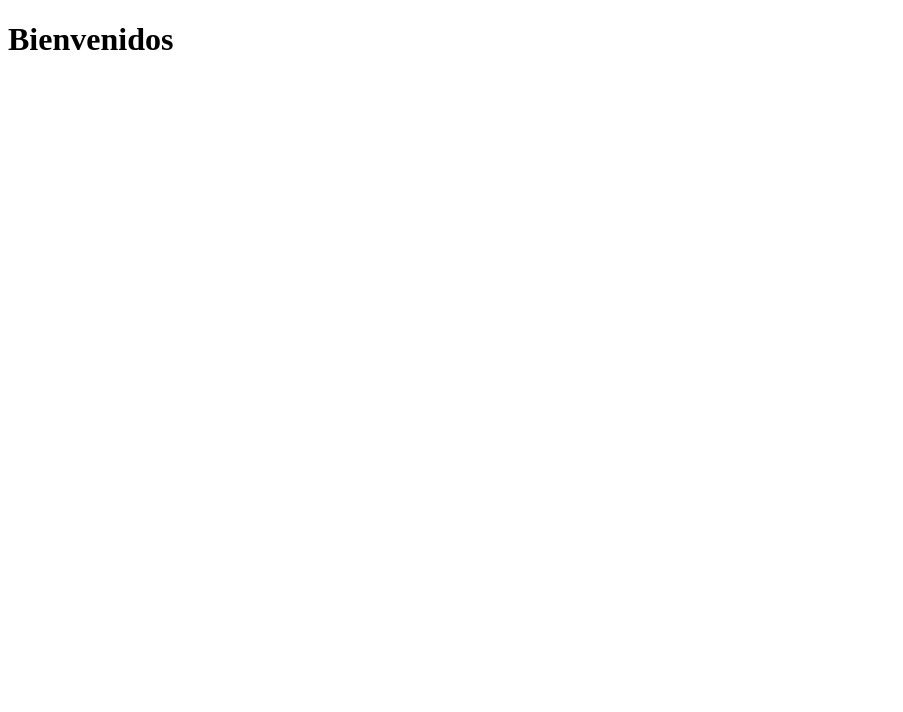
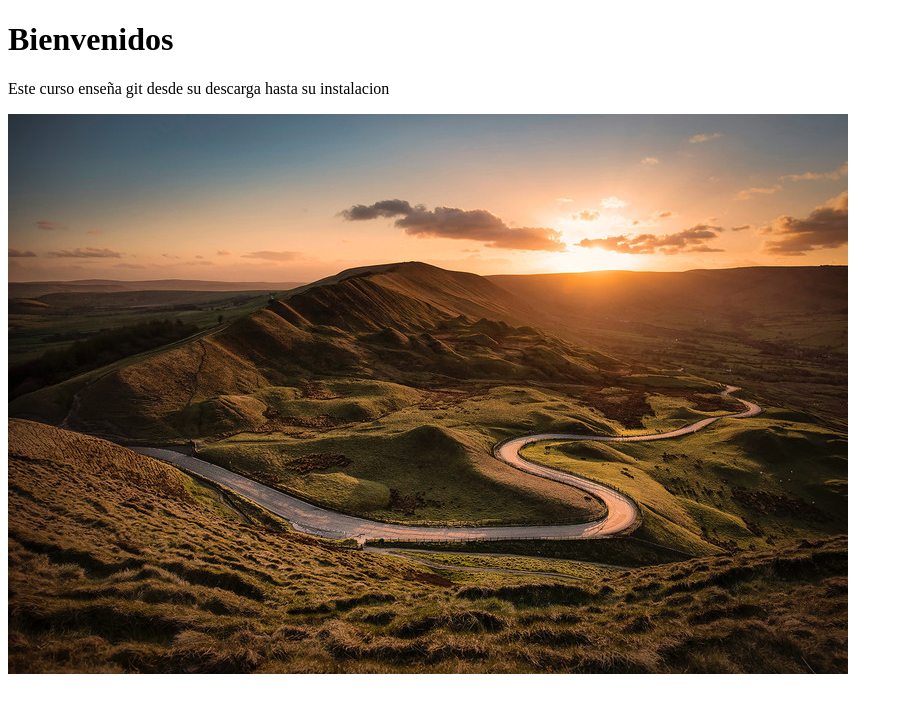
Before and after one commit to EslebanPerez/PracticandoGit, a plain HTML site: page index.html in a window 1280 px wide. Shown: the whole page, without its empty margins (0-903 px from the left). Drawn offline with Linux system fonts and the light colour scheme.

Commit message:
Se agrega una imagen al proyecto y la lee desde index.html

```diff
--- a/index.html
+++ b/index.html
@@ -8,5 +8,9 @@
 </head>
 <body>
     <h1>Bienvenidos</h1>
+    <p>Este curso enseña git desde su descarga hasta su instalacion</p>
+    <div>
+        <img src="mi-imagen.jpg" alt="Nueva imagen">
+    </div>
 </body>
 </html>
```
Also changed, not shown: mi-imagen.jpg (added).
